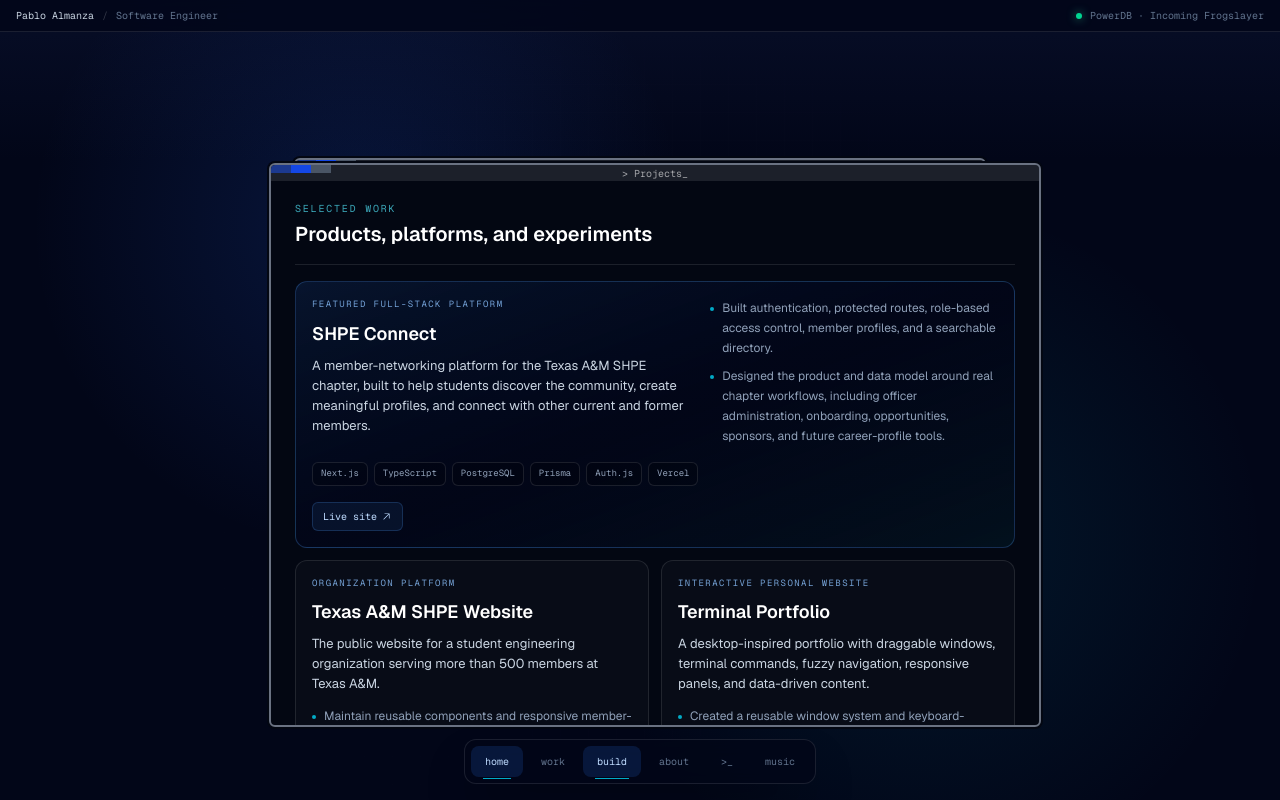
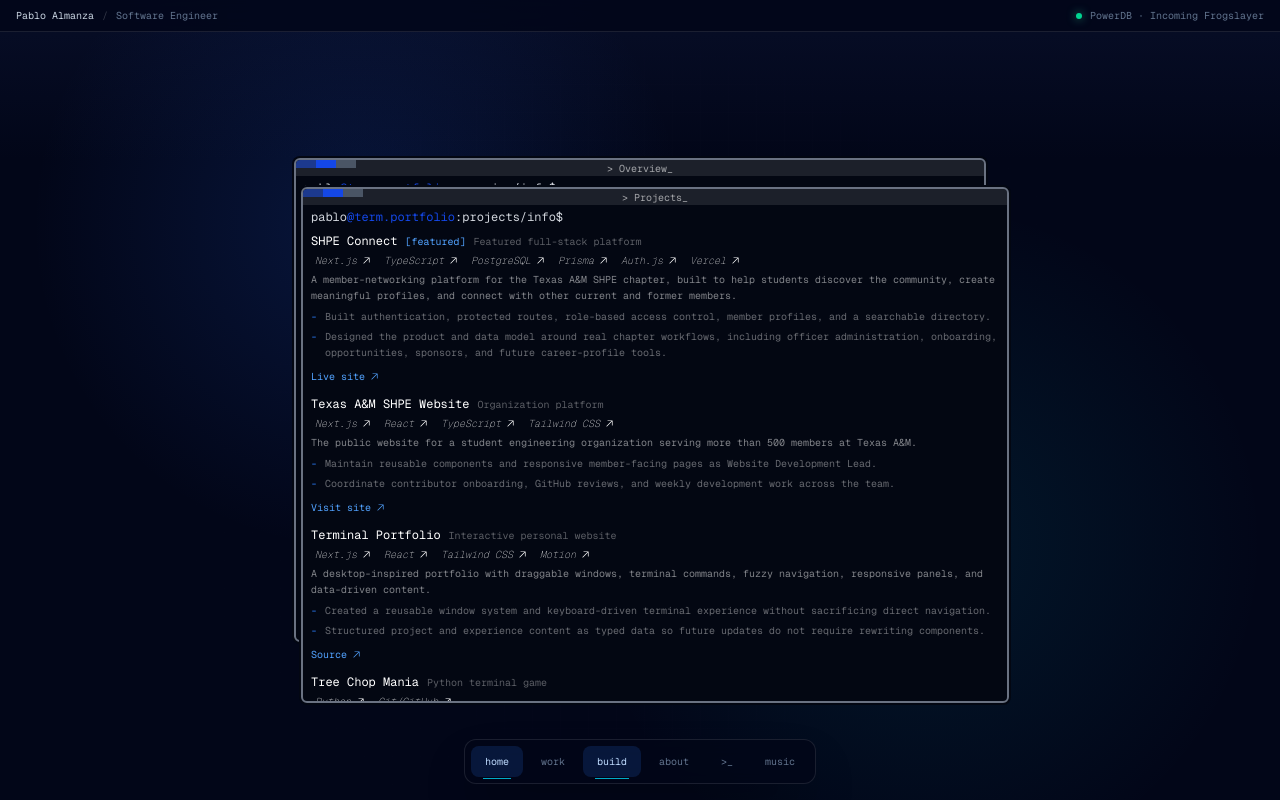
Before and after one commit to PabloAlmanza47/Personal_Website, a Next.js app: page / in a window 1280 px wide. Both pictures are taken after a click on the button "SHPE Connect". Built offline with nearby package versions, Linux system fonts and the light colour scheme.

Commit message:
Restore compact projects window style

```diff
--- a/components/ProjectsWindow.tsx
+++ b/components/ProjectsWindow.tsx
@@ -18,69 +18,55 @@
       zIndex={zIndex}
       bringToFront={bringToFront}
       onClose={onClose}
-      sizeClassName="sm:w-[48rem] sm:h-[35rem]"
+      sizeClassName="sm:w-[44rem] sm:h-[32rem]"
     >
-      <div className="flex flex-1 min-h-0 flex-col gap-4 overflow-y-auto px-4 py-5 sm:px-6 scrollbar-thin scrollbar-thumb-slate-700 scrollbar-track-transparent">
-        <header className="space-y-1 border-b border-white/10 pb-4">
-          <p className="font-mono text-[10px] uppercase tracking-[0.18em] text-cyan-300/70">
-            Selected work
-          </p>
-          <h2 className="text-xl font-semibold text-white">Products, platforms, and experiments</h2>
-        </header>
+      <div className="flex flex-col flex-1 min-h-0 px-3 sm:px-2 py-2 sm:py-1 gap-2 overflow-y-auto scrollbar-thin scrollbar-thumb-gray-700 scrollbar-track-transparent">
+        <div className="text-xs font-mono text-gray-300 shrink-0">
+          <span>pablo</span>
+          <span className="text-blue-700">@term.portfolio</span>
+          <span>:projects/info$ </span>
+        </div>
 
-        <div className="grid gap-3 sm:grid-cols-2">
+        <div className="flex flex-col gap-4 sm:gap-3">
           {projects.map((project) => (
-            <article
-              key={project.title}
-              className={`flex flex-col rounded-xl border p-4 transition ${
-                project.featured
-                  ? "border-blue-400/25 bg-gradient-to-br from-blue-500/[0.12] via-slate-950 to-cyan-500/[0.06] sm:col-span-2"
-                  : "border-white/10 bg-white/[0.025] hover:border-blue-400/20 hover:bg-white/[0.04]"
-              }`}
-            >
-              <div className={project.featured ? "sm:grid sm:grid-cols-[1.3fr_1fr] sm:gap-6" : ""}>
-                <div>
-                  <p className="font-mono text-[9px] uppercase tracking-[0.16em] text-blue-300/80">
-                    {project.eyebrow}
-                  </p>
-                  <h3 className="mt-2 text-lg font-semibold text-white">{project.title}</h3>
-                  <p className="mt-2 text-xs leading-5 text-slate-300 sm:text-[13px]">
-                    {project.description}
-                  </p>
-                </div>
-
-                <ul className={`${project.featured ? "mt-4 sm:mt-0" : "mt-3"} space-y-2 text-xs leading-5 text-slate-400`}>
-                  {project.highlights.map((highlight) => (
-                    <li key={highlight} className="flex gap-2">
-                      <span className="mt-[0.55rem] h-1 w-1 shrink-0 rounded-full bg-cyan-400/80" />
-                      <span>{highlight}</span>
-                    </li>
-                  ))}
-                </ul>
+            <article key={project.title} className="text-[11px] sm:text-[10px] font-mono flex flex-col gap-1">
+              <div className="flex flex-wrap items-center gap-2">
+                <h2 className="text-white text-sm sm:text-xs">{project.title}</h2>
+                {project.featured && <span className="text-blue-400">[featured]</span>}
+                <span className="text-white/35">{project.eyebrow}</span>
               </div>
 
-              <div className="mt-4 flex flex-wrap gap-1.5" aria-label={`${project.title} technologies`}>
+              <ul className="flex flex-wrap gap-1 font-thin italic text-white">
                 {project.tech.map((tech) => (
-                  <Link
-                    key={tech.name}
-                    href={tech.url}
-                    target="_blank"
-                    rel="noreferrer"
-                    className="rounded-md border border-white/10 bg-black/20 px-2 py-1 font-mono text-[9px] text-slate-400 transition hover:border-blue-400/20 hover:text-slate-200"
-                  >
-                    {tech.name}
-                  </Link>
+                  <li key={tech.name} className="relative overflow-hidden group/item flex gap-1 px-1 cursor-default">
+                    <span className="absolute inset-0 -left-1 -right-1 bg-linear-to-r from-blue-800 to-purple-700 -translate-x-full group-hover/item:translate-x-0 transition-transform duration-300 ease-in-out" />
+                    <Link href={tech.url} target="_blank" rel="noreferrer" className="relative z-10 flex gap-1 items-center">
+                      <span>{tech.name}</span>
+                      <ArrowUpRightIcon size={11} />
+                    </Link>
+                  </li>
                 ))}
-              </div>
+              </ul>
 
-              <div className="mt-4 flex flex-wrap gap-2">
+              <p className="text-white/50 leading-relaxed">{project.description}</p>
+
+              <ul className="flex flex-col gap-1 text-white/40 leading-relaxed">
+                {project.highlights.map((highlight) => (
+                  <li key={highlight} className="flex gap-2">
+                    <span className="text-blue-500">-</span>
+                    <span>{highlight}</span>
+                  </li>
+                ))}
+              </ul>
+
+              <div className="flex flex-wrap gap-3 pt-1">
                 {project.links.map((link) => (
                   <Link
                     key={link.label}
                     href={link.url}
                     target="_blank"
                     rel="noreferrer"
-                    className="inline-flex items-center gap-1 rounded-md border border-blue-400/20 bg-blue-400/[0.08] px-2.5 py-1.5 font-mono text-[10px] text-blue-200 transition hover:bg-blue-400/[0.16]"
+                    className="flex items-center gap-1 text-blue-400 hover:underline"
                   >
                     {link.label} <ArrowUpRightIcon size={11} />
                   </Link>
```
